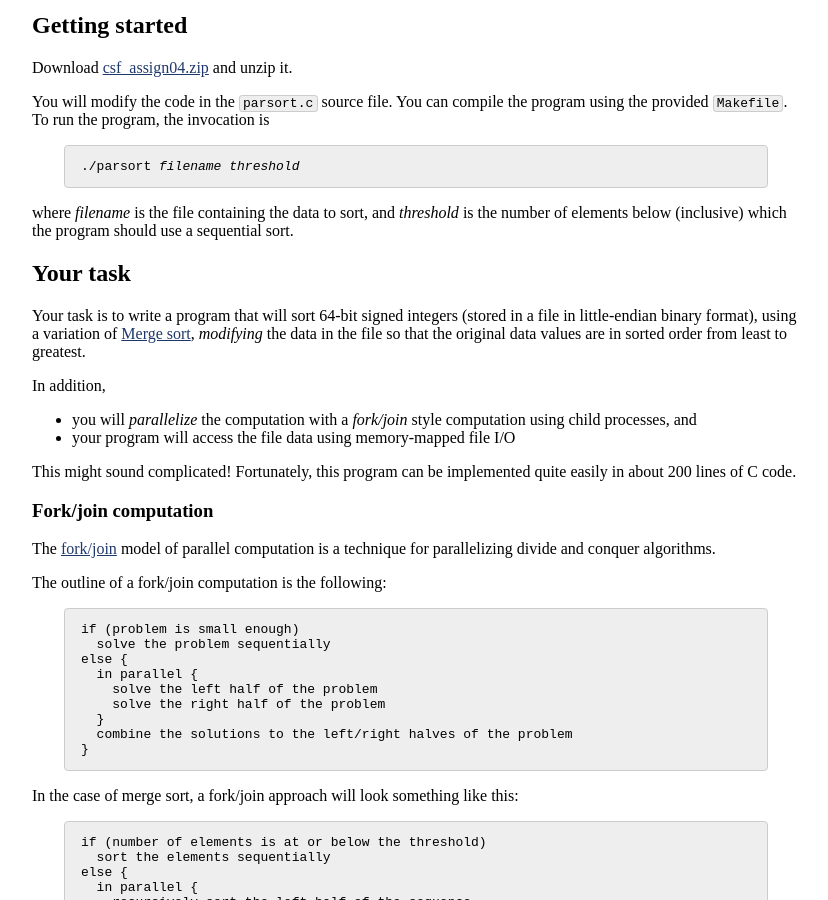
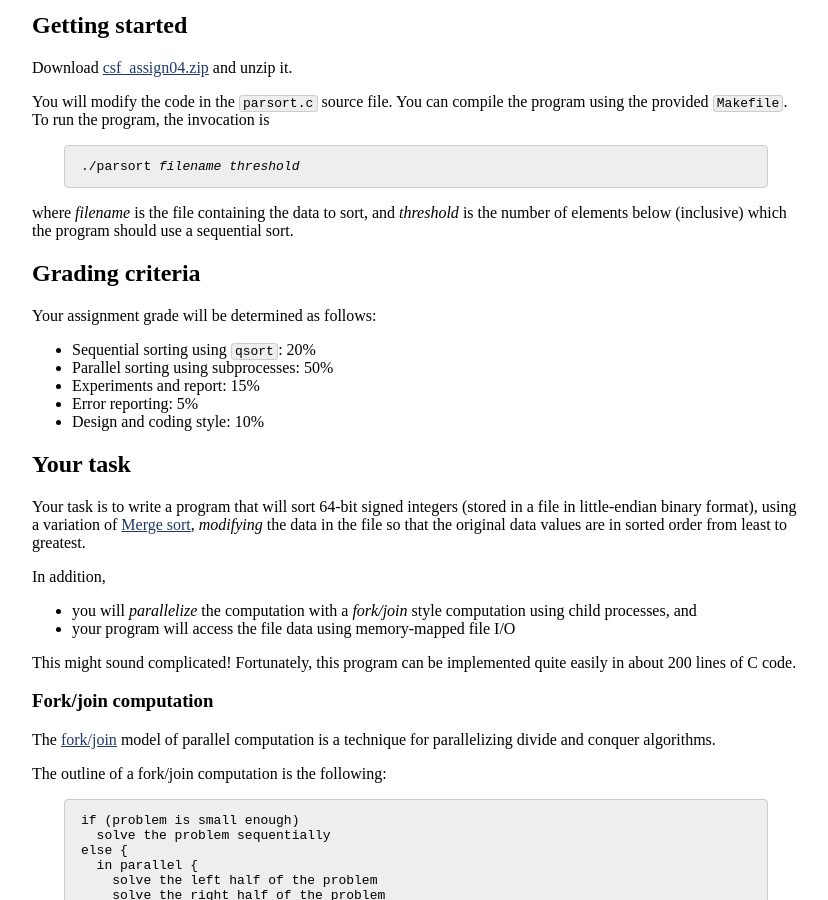
Before and after one commit to jhucsf/fall2022, a Jekyll site: the page built from assign/assign04.md, in a window 1280 px wide and 900 px high, scrolled down 313 px. Shown: the whole window, without its empty margins (224-1052 px from the left). Built offline with Jekyll 4.4.1, drawn with Linux system fonts in a browser that asks for light colours.

Commit message:
grading criteria

```diff
--- a/assign/assign04.md
+++ b/assign/assign04.md
@@ -25,6 +25,16 @@ the invocation is
 where *filename* is the file containing the data to sort, and *threshold*
 is the number of elements below (inclusive) which the program should use a
 sequential sort.
+
+## Grading criteria
+
+Your assignment grade will be determined as follows:
+
+* Sequential sorting using `qsort`: 20%
+* Parallel sorting using subprocesses: 50%
+* Experiments and report: 15%
+* Error reporting: 5%
+* Design and coding style: 10%
 
 ## Your task
 
```
Also changed, not shown: index.md (+2 -0 lines).
